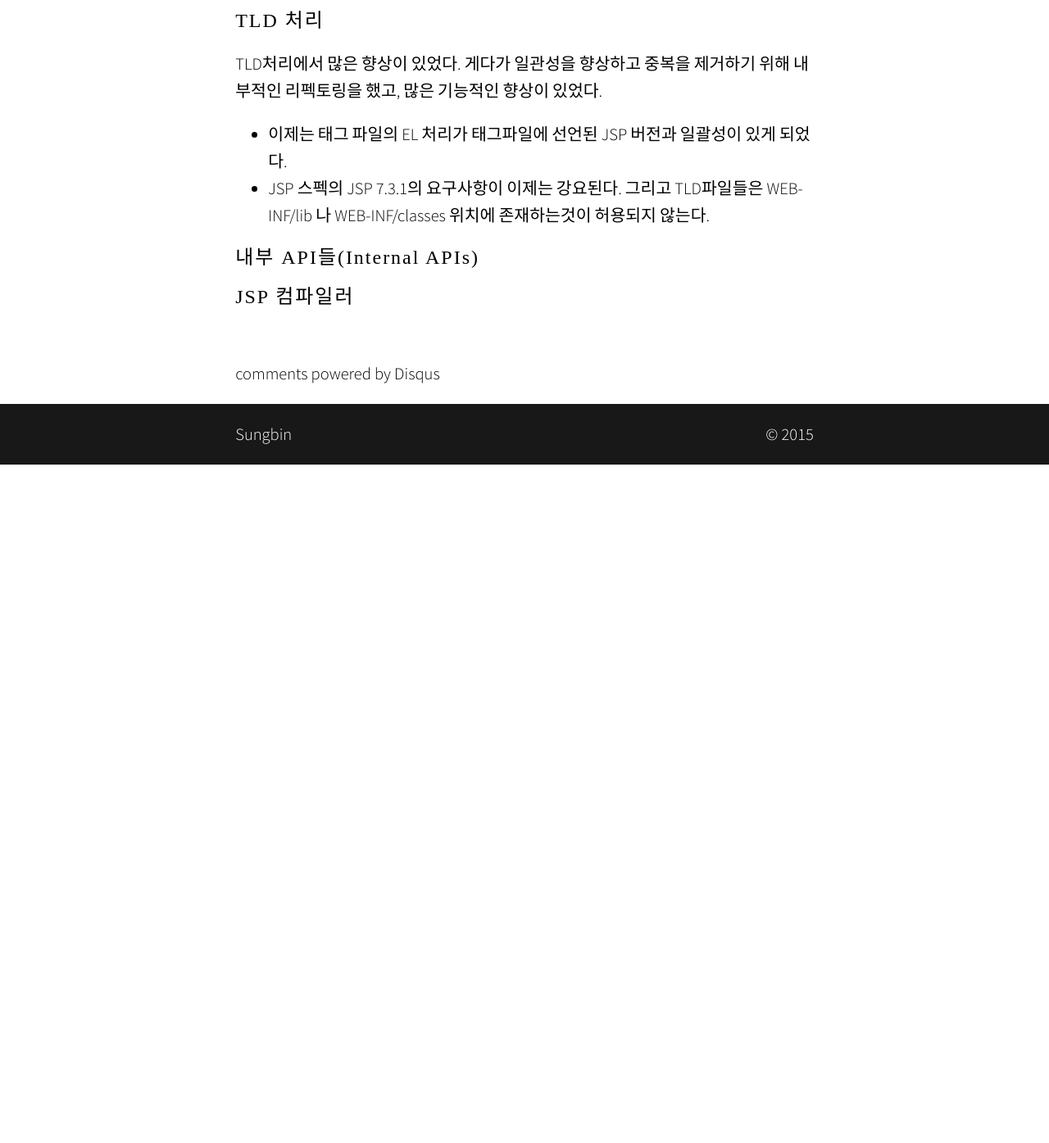
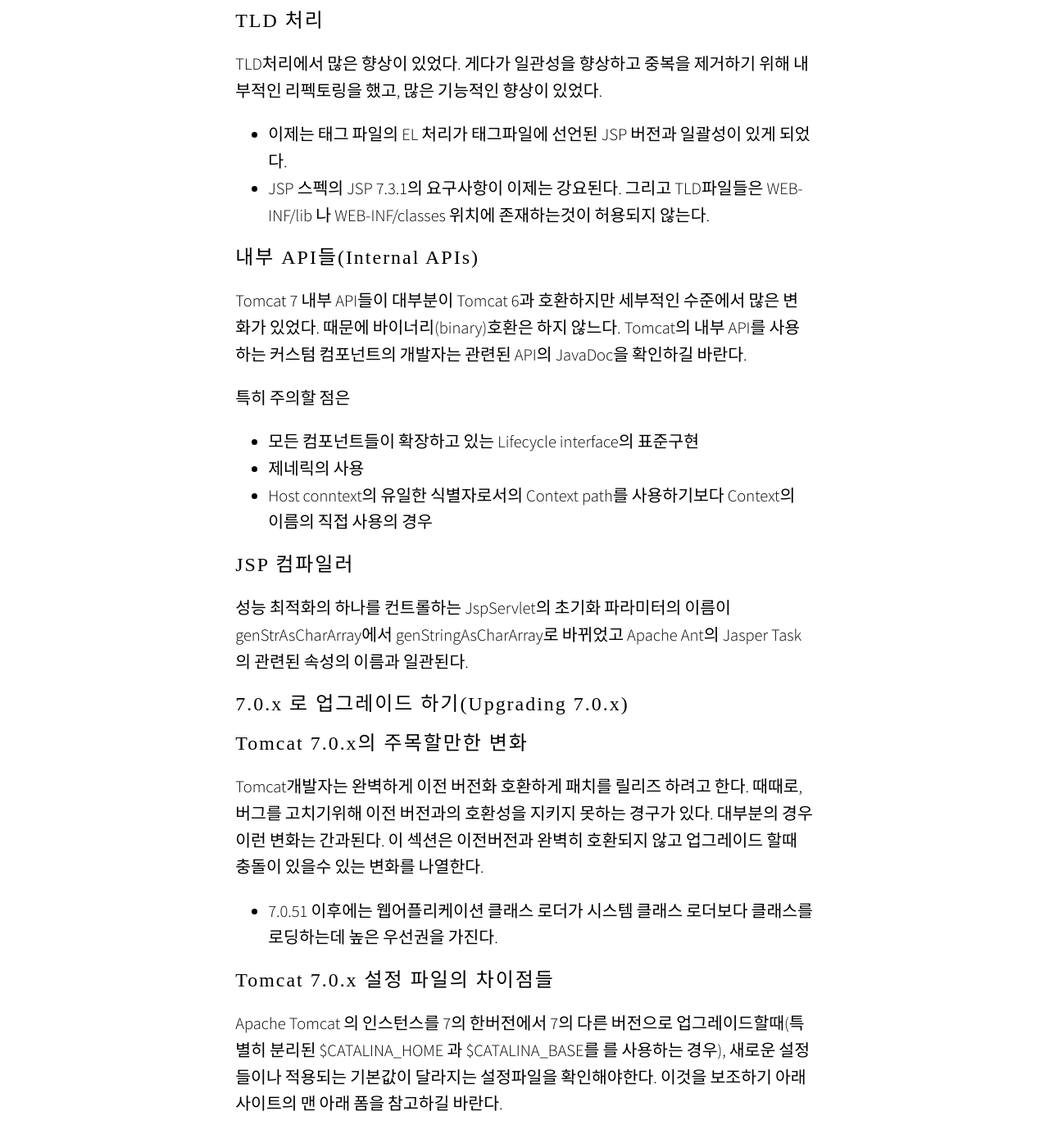
Before and after one commit to sungbine/sungbine.github.io, a Jekyll site: the page built from _posts/2015-02-28-tomcat6_to_tomcat7.markdown, in a window 1280 px wide and 1400 px high, scrolled down 6996 px. Shown: the top 1395 px of the window at 82% size. Built offline with Jekyll 4.4.1, drawn with Linux system fonts in a browser that asks for light colours; nearby versions of some CDN libraries; some web fonts are replaced; comment, search, counter and statistics services are not loaded; before the commit the page ends 7563 px from its top, so only the background shows below that.

Commit message:
Update 2015-02-28-tomcat6_to_tomcat7.markdown

```diff
--- a/_posts/2015-02-28-tomcat6_to_tomcat7.markdown
+++ b/_posts/2015-02-28-tomcat6_to_tomcat7.markdown
@@ -125,6 +125,20 @@ TLD처리에서 많은 향상이 있었다. 게다가 일관성을 향상하고
 * JSP 스펙의 JSP 7.3.1의 요구사항이 이제는 강요된다. 그리고 TLD파일들은 WEB-INF/lib 나 WEB-INF/classes 위치에 존재하는것이 허용되지 않는다.
 
 ### 내부 API들(Internal APIs)
+Tomcat 7 내부 API들이 대부분이 Tomcat 6과 호환하지만 세부적인 수준에서 많은 변화가 있었다. 때문에 바이너리(binary)호환은 하지 않느다. Tomcat의 내부 API를 사용하는 커스텀 컴포넌트의 개발자는 관련된 API의 JavaDoc을 확인하길 바란다.
 
+특히 주의할 점은
+* 모든 컴포넌트들이 확장하고 있는 Lifecycle interface의 표준구현
+* 제네릭의 사용
+* Host conntext의 유일한 식별자로서의 Context path를 사용하기보다 Context의 이름의 직접 사용의 경우
 
 ### JSP 컴파일러
+성능 최적화의 하나를 컨트롤하는 JspServlet의 초기화 파라미터의 이름이 genStrAsCharArray에서 genStringAsCharArray로 바뀌었고 Apache Ant의 Jasper Task의 관련된 속성의 이름과 일관된다.
+
+# 7.0.x 로 업그레이드 하기(Upgrading 7.0.x)
+### Tomcat 7.0.x의 주목할만한 변화
+Tomcat개발자는 완벽하게 이전 버전화 호환하게 패치를 릴리즈 하려고 한다. 때때로, 버그를 고치기위해 이전 버전과의 호환성을 지키지 못하는 경구가 있다. 대부분의 경우 이런 변화는 간과된다. 이 섹션은 이전버전과 완벽히 호환되지 않고 업그레이드 할때 충돌이 있을수 있는 변화를 나열한다.
+* 7.0.51 이후에는 웹어플리케이션 클래스 로더가 시스템 클래스 로더보다 클래스를 로딩하는데 높은 우선권을 가진다.
+
+### Tomcat 7.0.x 설정 파일의 차이점들
+Apache Tomcat 의 인스턴스를 7의 한버전에서 7의 다른 버전으로 업그레이드할때(특별히 분리된 $CATALINA\_HOME 과 $CATALINA\_BASE를 를 사용하는 경우), 새로운 설정들이나 적용되는 기본값이 달라지는 설정파일을 확인해야한다. 이것을 보조하기 아래 사이트의 맨 아래 폼을 참고하길 바란다.
```
